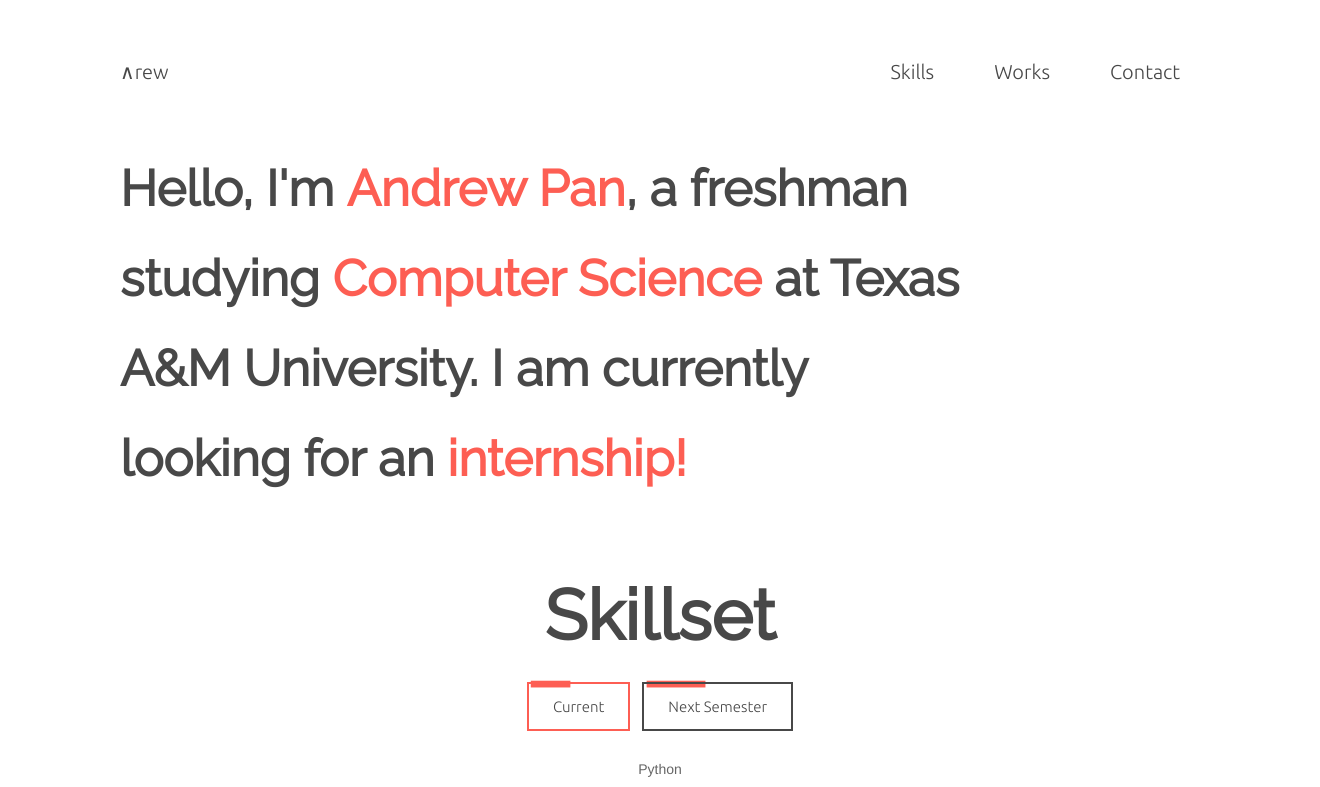
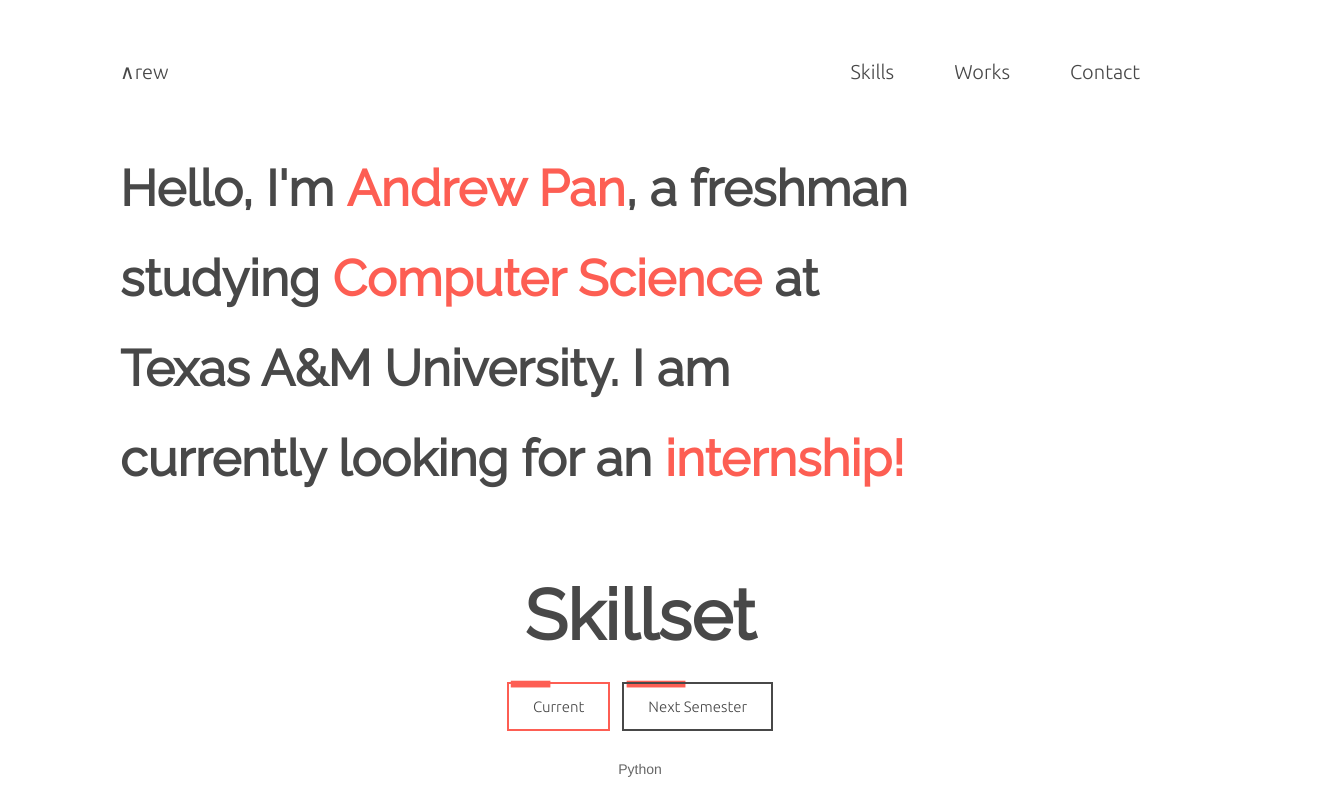
Before and after one commit to pannyandrew/pannyport, a React (Create React App) app: page / in a window 1280 px wide. Shown: the top 787 px of the page, 1320 px wide, since content can reach past the window. Built offline with nearby package versions, Linux system fonts and the light colour scheme.

Commit message:
secondary commit

```diff
--- a/src/navbar.css
+++ b/src/navbar.css
@@ -15,9 +15,6 @@
   float: right;
 }
 
-body {
-  margin-right: -40px;
-}
 #works {
   font-size: 20px;
   font-family: "Ubuntu", sans-serif;
```
